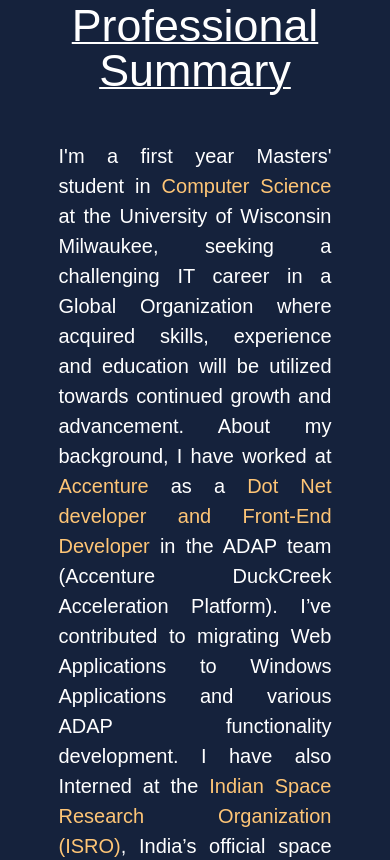
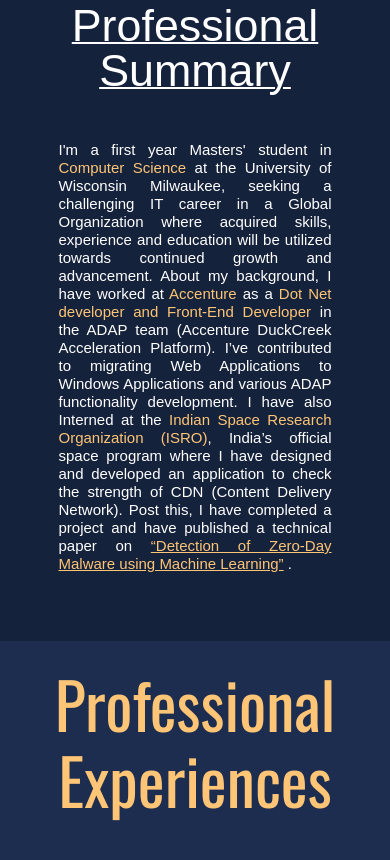
Before and after one commit to akhr1997/Ashwin_Portfolio, a plain HTML site: page index.html in a window 390 px wide. Shown: the part 938-1798 px from the top of the page. Drawn offline with nearby package versions, Linux system fonts and the light colour scheme; a web font is replaced by a local one.

Commit message:
Paragraph media query

```diff
--- a/CSS/styles.css
+++ b/CSS/styles.css
@@ -361,13 +361,13 @@ i {
 }
 
 .aboutme-desc {
-  text-align: center;
+  /* text-align: center; */
   font-family: "Quattrocento", sans-serif;
   color: white;
   font-size: 20px;
   line-height: 1.5;
   padding-bottom: 40px;
-  text-align: justify;
+  text-align: left;
   /* text-align: center;
   font-family: "Quattrocento", sans-serif;
   color: white;
@@ -382,8 +382,9 @@ i {
 
 @media only screen and (max-width: 600px) {
   .aboutme-desc {
-    font-size: 20px;
+    font-size: 15px;
     text-align: justify;
+    line-height: 120%;
   }
 }
 
```
